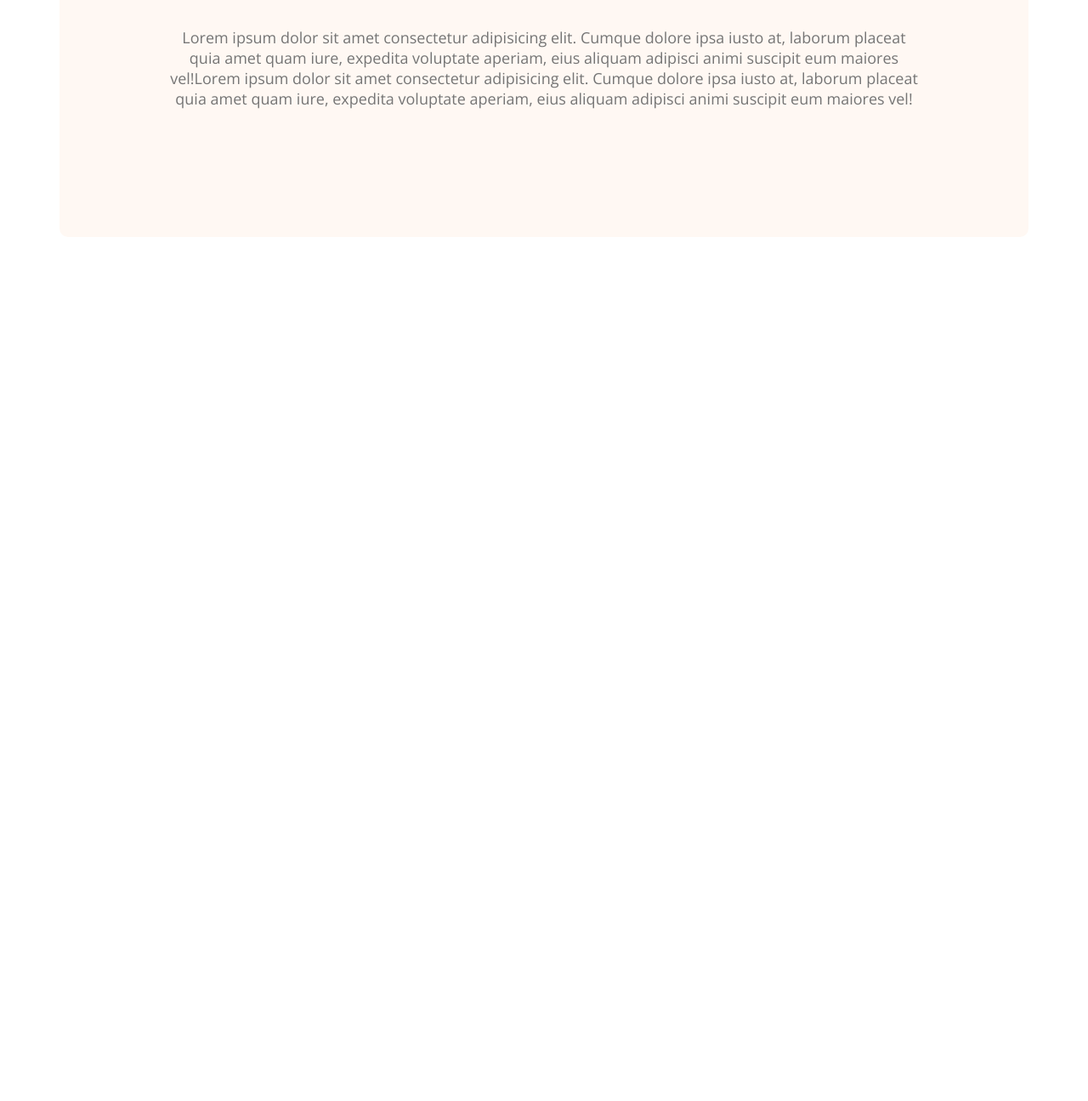
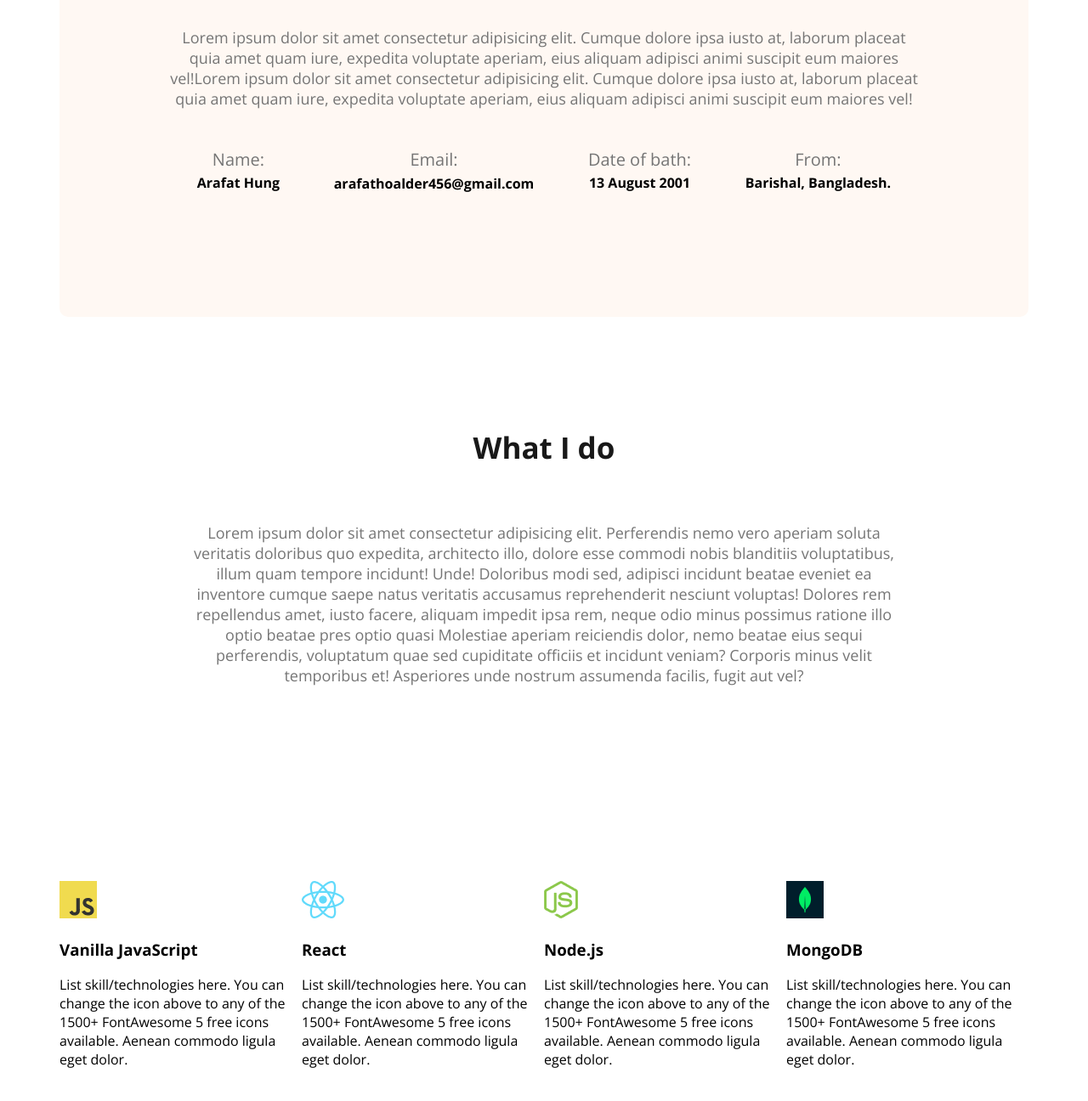
Before and after one commit to arafatah/Arafat-s-portfolio, a plain HTML site: page index.html in a window 1280 px wide. Shown: the part 1111-2407 px from the top of the page at 85% size. Before the commit the page ends 1520 px from the top, so only its background shows below. Drawn offline with nearby package versions, Linux system fonts and the light colour scheme.

Commit message:
more section added

```diff
--- a/index.html
+++ b/index.html
@@ -37,25 +37,53 @@
         <section class="about">
             <h3 class="section-title">About me</h3>
             <p class="section-description">Lorem ipsum dolor sit amet consectetur adipisicing elit. Cumque dolore ipsa iusto at, laborum placeat quia amet quam iure, expedita voluptate aperiam, eius aliquam adipisci animi suscipit eum maiores vel!Lorem ipsum dolor sit amet consectetur adipisicing elit. Cumque dolore ipsa iusto at, laborum placeat quia amet quam iure, expedita voluptate aperiam, eius aliquam adipisci animi suscipit eum maiores vel!</p>
-            <div class="about-info-cointainer">
+            <div class="about-info-container">
                 <div class="about-info">
-                    <h4 class="info-title"></h4>
-                    <p class="info-description"></p>
+                    <h4 class="info-title">Name:</h4>
+                    <p class="info-description">Arafat Hung</p>
                 </div>
                 <div class="about-info">
-                    <h4 class="info-title"></h4>
-                    <p class="info-description"></p>
+                    <h4 class="info-title">Email:</h4>
+                    <p class="info-description">arafathoalder456@gmail.com</p>
                 </div>
                 <div class="about-info">
-                    <h4 class="info-title"></h4>
-                    <p class="info-description"></p>
+                    <h4 class="info-title">Date of bath:</h4>
+                    <p class="info-description">13 August 2001</p>
                 </div>
                 <div class="about-info">
-                    <h4 class="info-title"></h4>
-                    <p class="info-description"></p>
+                    <h4 class="info-title">From:</h4>
+                    <p class="info-description">Barishal, Bangladesh.</p>
                 </div>
             </div>
         </section>
+        <section>
+            <h3 class="section-title">What I do</h3>
+            <p id="What-I-Do" class="section-description">Lorem ipsum dolor sit amet consectetur adipisicing elit. Perferendis nemo vero aperiam soluta veritatis doloribus quo expedita, architecto illo, dolore esse commodi nobis blanditiis voluptatibus, illum quam tempore incidunt! Unde!
+            Doloribus modi sed, adipisci incidunt beatae eveniet ea inventore cumque saepe natus veritatis accusamus reprehenderit nesciunt voluptas! Dolores rem repellendus amet, iusto facere, aliquam impedit ipsa rem, neque odio minus possimus ratione illo optio beatae pres optio quasi
+            Molestiae aperiam reiciendis dolor, nemo beatae eius sequi perferendis, voluptatum quae sed cupiditate officiis et incidunt veniam? Corporis minus velit temporibus et! Asperiores unde nostrum assumenda facilis, fugit aut vel?</p>
+        </section>
+        <div class="skills-container">
+            <div class="skill">
+                <img src="images/icons/js.png" alt="">
+                <h3 class="skill-title">Vanilla JavaScript</h3>
+                <p class="skill-description">List skill/technologies here. You can change the icon above to any of the 1500+ FontAwesome 5 free icons available. Aenean commodo ligula eget dolor.</p>
+            </div>
+            <div class="skill">
+                <img src="images/icons/react.png" alt="">
+                <h3 class="skill-title">React</h3>
+                <p class="skill-description">List skill/technologies here. You can change the icon above to any of the 1500+ FontAwesome 5 free icons available. Aenean commodo ligula eget dolor.</p>
+            </div>
+            <div class="skill">
+                <img src="images/icons/nodejs.png" alt="">
+                <h3 class="skill-title">Node.js</h3>
+                <p class="skill-description">List skill/technologies here. You can change the icon above to any of the 1500+ FontAwesome 5 free icons available. Aenean commodo ligula eget dolor.</p>
+            </div>
+            <div class="skill">
+                <img src="images/icons/mongo.png" alt="">
+                <h3 class="skill-title">MongoDB</h3>
+                <p class="skill-description">List skill/technologies here. You can change the icon above to any of the 1500+ FontAwesome 5 free icons available. Aenean commodo ligula eget dolor.</p>
+            </div>
+        </div>
     </main>
     <footer>
 
--- a/styles/style.css
+++ b/styles/style.css
@@ -78,7 +78,7 @@ nav a {
     margin-top: 0;
 }
 
-main{
+main {
     max-width: 1140px;
     margin: 0px auto;
 }
@@ -104,3 +104,39 @@ main{
     font-size: 18px;
     font-weight: 400;
 }
+
+.about-info-container {
+    display: flex;
+    justify-content: space-around;
+
+}
+
+.about-info {
+    text-align: center;
+
+}
+.info-title{color: #757575;
+    font-size: 20px;
+    font-style: normal;
+    font-weight: 400;
+    line-height: 30px;
+    margin-bottom: 0px;
+
+
+}
+.info-description{
+    font-weight: bold;
+    margin-top: 1%;
+
+}
+#What-I-Do{
+    padding: 30px 150px;
+}
+.skills-container{
+    display: flex;
+    margin-top: 200px;
+    margin-bottom: 200px;
+}
+.skill{
+    box-shadow: #474747;
+}
```
Also changed, not shown: images/icons/facebook.png (added), images/icons/insta.png (added), images/icons/js.png (added), images/icons/mongo.png (added), images/icons/nodejs.png (added), images/icons/react.png (added), images/icons/twitter.png (added).
